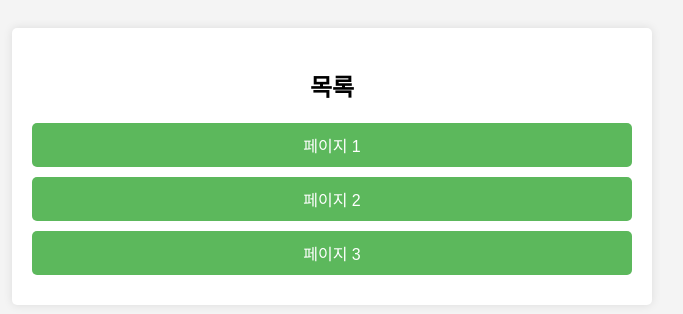
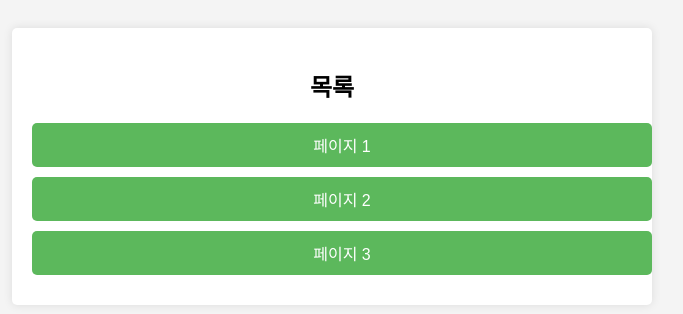
Before and after one commit to t88a/t88a.github.io, a plain HTML site: page 목록/index.html in a window 1280 px wide. Shown: the whole page, without its empty margins (308-991 px from the left). Drawn offline with Linux system fonts and the light colour scheme.

Commit message:
Update index.html

```diff
--- a/목록/index.html
+++ b/목록/index.html
@@ -38,6 +38,11 @@
         .link:hover {
             background-color: #4cae4c;
         }
+
+        .link-container a {
+            text-align: center; /* 링크 텍스트 가운데 정렬 */
+            width: 100%; /* 링크 버튼 전체 너비 사용 */
+        }
     </style>
 </head>
 <body>
```
